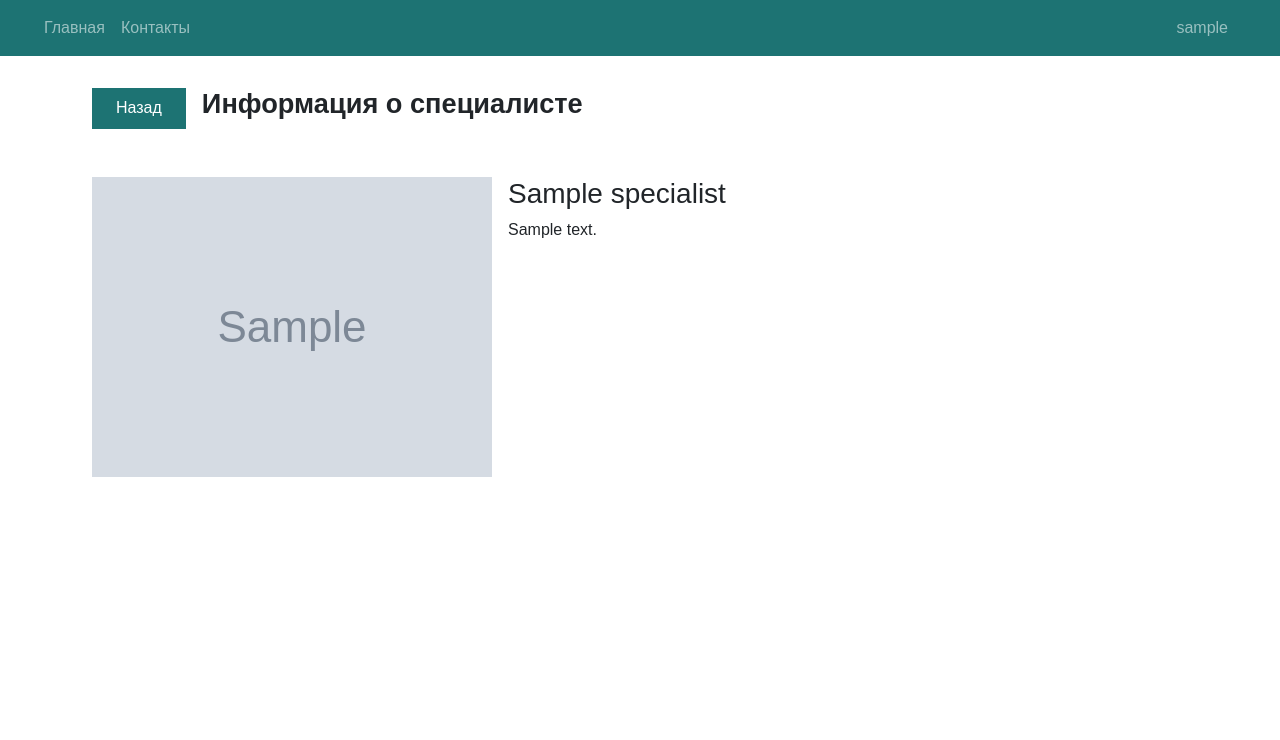
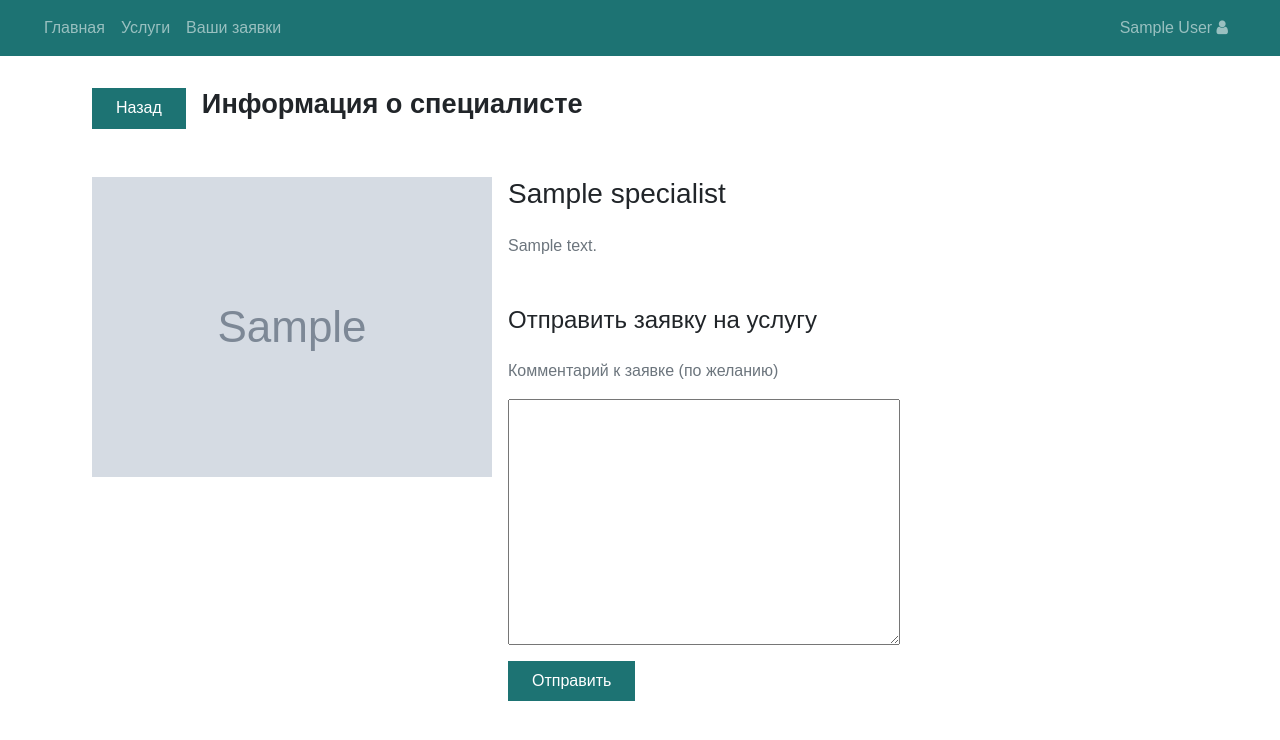
Before and after one commit to hxxdraised/LabProfi, a Django app: page /services/1/ in a window 1280 px wide. Shown: the top 740 px of the page. Run offline with Django 4.2, Linux system fonts and the light colour scheme; a user stored in the database is signed in; tables that the repository leaves empty hold one stand-in row (values such as "Sample post"); grey boxes marked "Sample" are stand-in pictures.

Commit message:
service requests

```diff
--- a/src/app/admin.py
+++ b/src/app/admin.py
@@ -1,5 +1,6 @@
 from django.contrib import admin
-from .models import Specialist
+from .models import ServiceRequest, Specialist
 
 
 admin.site.register(Specialist)
+admin.site.register(ServiceRequest)
--- /dev/null
+++ b/src/app/forms.py
@@ -0,0 +1,8 @@
+from django import forms
+
+
+class RequestForm(forms.Form):
+    comment = forms.CharField(
+        label="",
+        widget=forms.Textarea,
+    )
--- a/src/app/models.py
+++ b/src/app/models.py
@@ -1,3 +1,4 @@
+from datetime import datetime
 from django.db import models
 from django.contrib.auth.models import User
 
@@ -5,6 +6,39 @@ class Specialist(models.Model):
     name = models.CharField(max_length=40, unique=True)
     desc = models.TextField(null=True, blank=True)
     preview_image = models.ImageField(upload_to="specialist_preview_img", blank=True, null=True)
+    is_active = models.BooleanField(default=True)
+
+    class Meta:
+        verbose_name = "специалист"
+        verbose_name_plural = "Специалисты"
 
     def __str__(self):
-        return f'''Специалист "{self.name}"'''
+        return f'''Специалист "{self.name}" ({'Активен' if self.is_active else 'Не активен'})'''
+
+class ServiceRequest(models.Model):
+    specialist = models.ForeignKey(Specialist, on_delete=models.CASCADE, related_name="requests")
+    user = models.ForeignKey(User, on_delete=models.CASCADE, related_name="requests")
+    comment = models.TextField(blank=True)
+    STATUS_CHOICES = [
+        ("CREATED", "Создана"),
+        ("IN_WORK", "В работе"),
+        ("CANCELED", "Отменена"),
+        ("FINISHED", "Завершена"),
+        ("DELETED", "Удалена"),
+    ]
+    status = models.CharField(
+        max_length=8,
+        choices=STATUS_CHOICES,
+        default="CREATED",
+    )
+    created_at = models.DateTimeField(auto_now_add=True)
+    formed_at = models.DateTimeField(blank=True, null=True)
+    finished_at = models.DateTimeField(blank=True, null=True)
+
+    class Meta:
+        verbose_name = "заявка"
+        verbose_name_plural = "Заявки"
+
+    def __str__(self):
+        created_date_time = datetime.fromtimestamp(self.created_at.timestamp())
+        return f'''Заявка {created_date_time.strftime("%H:%M:%S %d.%m.%Y")} от {self.user.username} ({self.get_status_display()})'''
--- a/src/app/settings.py
+++ b/src/app/settings.py
@@ -111,6 +111,7 @@ AUTH_PASSWORD_VALIDATORS = [
     },
 ]
 
+LOGIN_URL='login'
 LOGOUT_REDIRECT_URL = 'login'
 LOGIN_REDIRECT_URL = 'profile'
 
@@ -118,9 +119,9 @@ LOGIN_REDIRECT_URL = 'profile'
 # Internationalization
 # https://docs.djangoproject.com/en/4.2/topics/i18n/
 
-LANGUAGE_CODE = 'en-us'
+LANGUAGE_CODE = 'ru-ru'
 
-TIME_ZONE = 'UTC'
+TIME_ZONE = 'Europe/Moscow'
 
 USE_I18N = True
 
--- a/src/app/static/css/index.css
+++ b/src/app/static/css/index.css
@@ -64,7 +64,7 @@ h2 {
     color: #2b2b2b;
 }
 
-.specialist-card {
+.list-view-card {
     padding: 2rem;
     border: 1px var(--border-color) solid;
     margin-bottom: 1rem;
@@ -74,7 +74,7 @@ h2 {
 
 }
 
-.specialist-card:hover{
+.list-view-card:hover{
     box-shadow: 0 5px 10px var(--shadow-color);
 }
 
@@ -103,3 +103,7 @@ h2 {
     display: flex;
     justify-content: space-between;
   }
+
+  form p textarea {
+    width: 100%;
+  }
--- a/src/app/templates/base.html
+++ b/src/app/templates/base.html
@@ -24,13 +24,16 @@
                       <a class="nav-link" href="{% url 'home' %}">Главная</a>
                     </li>
                     <li class="nav-item">
-                        <a class="nav-link" href="{% url 'service_select' %}">Контакты</a>
+                        <a class="nav-link" href="{% url 'service_select' %}">Услуги</a>
+                    </li>
+                    <li class="nav-item">
+                      <a class="nav-link" href="{% url 'requests_list' %}">Ваши заявки</a>
                     </li>
                   </ul>
               </div>
               <div class="profile-block ms-auto">
                   {% if user.is_authenticated %}
-                      <a href="{% url 'profile' %}" class="px-3 text-decoration-none">{{ user.username }}</a>
+                      <a href="{% url 'profile' %}" class="px-3 text-decoration-none">{{ user.first_name }} {{ user.last_name }} <i class="fa fa-user"></i></a>
                   {% else %}
                       <a href="{% url 'login' %}" class="px-3 text-decoration-none border-end border-light">Войти</a>
                       <a href="{% url 'signup' %}" class="px-3 text-decoration-none">Зарегистрироваться</a>
--- a/src/app/templates/service_info.html
+++ b/src/app/templates/service_info.html
@@ -8,8 +8,22 @@
 <div class="flex mt-5">
   <img src="{{specialist.preview_image.url}}" alt="preview" height="300rem"/>
   <div>
-    <h3>{{specialist.name}}</h3>
-    <p>{{specialist.desc}}</p>
+    <h3 class="mb-4">{{specialist.name}}</h3>
+    <p class="text-muted mb-5">{{specialist.desc}}</p>
+
+    <h4 class="my-4">Отправить заявку на услугу</h4>
+    {% if user.is_authenticated %}
+      <p class="text-muted">Комментарий к заявке (по желанию)</p>
+      <form class="review-form" action="{% url 'send_request' specialist.id %}" method="post">
+          <div>
+              {{ request_form.as_p }}
+              {% csrf_token %}
+              <p><input class="button primary" type="submit" value="Отправить"></p>
+          </div>
+      </form>
+    {% else %}
+        <p class="mb-5"><b><a class="text-decoration-none" href="{% url 'login' %}">Войдите в аккаунт</a></b>, чтобы отправить заявку</p>
+    {% endif %}
   </div>
 </div>
 
--- a/src/app/templates/service_select.html
+++ b/src/app/templates/service_select.html
@@ -1,6 +1,6 @@
 {% extends "base.html" %} {% load static %} {% block content %}
 <div class="flex space-between items-center my-4">
-  <h2>Специалисты</h2>
+  <h2>Услуги</h2>
   <div class="search-container">
     <form action="{% url 'service_select' %}" method="get">
       {% if query %}
@@ -16,7 +16,7 @@
 <div id="specialists-list">
   {% for specialist in specialists %}
   <a href="{% url 'service_info' id=specialist.id %}" class="text-decoration-none">
-    <div class="specialist-card">
+    <div class="list-view-card">
       <img src="{{specialist.preview_image.url}}" alt="preview" height="90rem" width="100rem"/>
       <div>
         <p>Услуги специалиста</p>
--- a/src/app/urls.py
+++ b/src/app/urls.py
@@ -18,7 +18,7 @@ from django.contrib import admin
 from django.urls import path, include
 from django.conf import settings
 from django.conf.urls.static import static
-from app.views import home_page, service_page, services_list_page
+from app.views import home_page, requests_list, send_request, service_page, services_list_page
 
 urlpatterns = [
     path('adminer/', admin.site.urls),
@@ -27,5 +27,7 @@ urlpatterns = [
     path('', home_page, name="home"),
     path('services/', services_list_page, name="service_select"),
     path('services/<int:id>/', service_page, name="service_info"),
+    path('services/<int:id>/request', send_request, name="send_request"),
+    path('requests/', requests_list, name="requests_list"),
 ] + static(settings.STATIC_URL, document_root=settings.STATIC_ROOT) \
   + static(settings.MEDIA_URL, document_root=settings.MEDIA_ROOT)
--- a/src/app/views.py
+++ b/src/app/views.py
@@ -1,5 +1,9 @@
-from django.shortcuts import render
-from app.models import Specialist
+from django.contrib.auth.decorators import login_required
+from django.shortcuts import render, redirect
+from django.urls import reverse
+from app.forms import RequestForm
+from app.models import ServiceRequest, Specialist
+
 
 
 def home_page(request):
@@ -8,11 +12,27 @@ def home_page(request):
 def services_list_page(request):
     query = request.GET.get("q")
     if query:
-        specialists = Specialist.objects.filter(name__icontains=query)
+        specialists = Specialist.objects.filter(name__icontains=query, is_active=True)
     else:
-        specialists = Specialist.objects.all()
+        specialists = Specialist.objects.filter(is_active=True)
     return render(request, "service_select.html", {"specialists": specialists, "query": query})
 
 def service_page(request, id):
     specialist = Specialist.objects.get(pk=id)
-    return render(request, "service_info.html", {"specialist": specialist})
+    request_form = RequestForm()
+    return render(request, "service_info.html", {"specialist": specialist, "request_form": request_form})
+
+
+@login_required
+def requests_list(request):
+    requests = ServiceRequest.objects.filter(user=request.user).order_by('-created_at')
+    return render(request, "requests_list.html", {"requests": requests})
+
+@login_required
+def send_request(request, id):
+    form = RequestForm(request.POST)
+    if form.is_valid():
+        specialist = Specialist.objects.get(pk=id)
+        service_request = ServiceRequest(user=request.user, comment=form.cleaned_data["comment"], specialist=specialist)
+        service_request.save()
+    return redirect(reverse('requests_list'))
```
Also changed, not shown: src/app/templates/requests_list.html (added, +18 -0 lines), src/static/css/index.css (+6 -2 lines), src/app/migrations/0002_specialist_is_active.py (added), src/app/migrations/0003_servicerequest.py (added), src/app/migrations/0004_alter_servicerequest_finished_at_and_more.py (added), src/app/migrations/0005_alter_servicerequest_comment.py (added).
